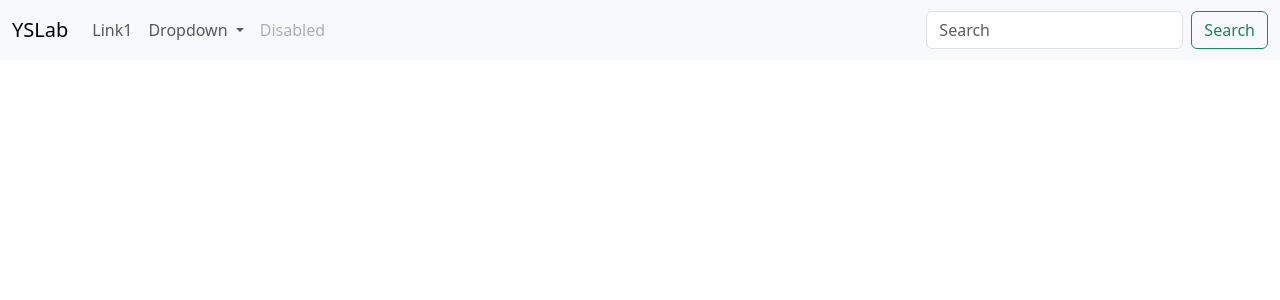
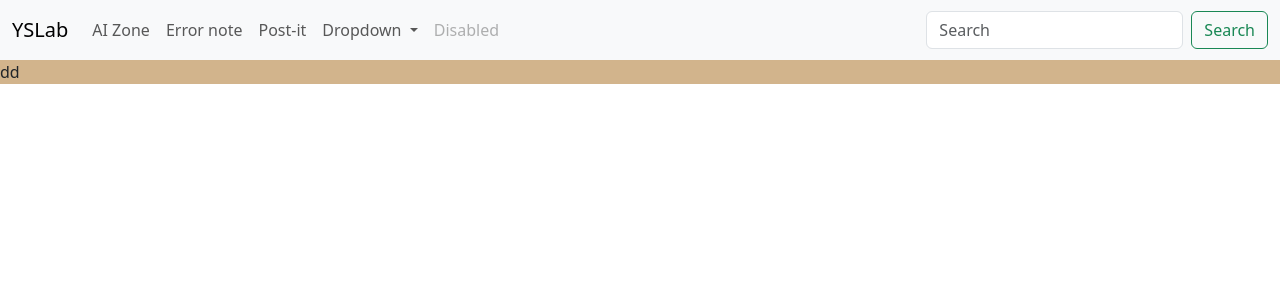
Before and after one commit to noonbbara/mysite, a Django app: page /main/ in a window 1280 px wide. Shown: the top 300 px of the page. Run offline with Django 5.2, Linux system fonts and the light colour scheme.

Commit message:
[UPDATE] 노트북에서 작업하기 위한 커밋...

```diff
--- a/djangoProject/templates/common/base.html
+++ b/djangoProject/templates/common/base.html
@@ -6,14 +6,21 @@
     <meta name="viewport" content="width=device-width, initial-scale=1">
     <title>YSLab</title>
     <link href="https://cdn.jsdelivr.net/npm/bootstrap@5.3.3/dist/css/bootstrap.min.css" rel="stylesheet" integrity="sha384-QWTKZyjpPEjISv5WaRU9OFeRpok6YctnYmDr5pNlyT2bRjXh0JMhjY6hW+ALEwIH" crossorigin="anonymous">
+
+    <style>
+    .main_body{
+        background-color: tan;
+        padding-top: 60px;
+        width: 100%;
+    }
+    </style>
+
 </head>
 
 <body>
 {% include 'common/navbar.html' %}
-<div id="main_content">
-    {% block content %}
-    {% endblock %}
-
+<div class="main_body">
+    <p>dd</p>
 </div>
 
 
--- a/djangoProject/templates/common/navbar.html
+++ b/djangoProject/templates/common/navbar.html
@@ -1,4 +1,4 @@
-<nav class="navbar navbar-expand-sm bg-body-tertiary" style="position: fixed; width: 100%; height: 60px;">
+<nav class="navbar navbar-expand-lg bg-body-tertiary" style="position: fixed; width: 100%; height: 60px">
     <div class="container-fluid">
         <a class="navbar-brand" href="#">YSLab</a>
         <button class="navbar-toggler" type="button" data-bs-toggle="collapse" data-bs-target="#navbarSupportedContent" aria-controls="navbarSupportedContent" aria-expanded="false" aria-label="Toggle navigation">
@@ -7,7 +7,13 @@
         <div class="collapse navbar-collapse" id="navbarSupportedContent">
             <ul class="navbar-nav me-auto mb-2 mb-lg-0">
                 <li class="nav-item">
-                    <a class="nav-link" href="#">Link1</a>
+                    <a class="nav-link" href="#">AI Zone</a>
+                </li>
+                <li class="nav-item">
+                    <a class="nav-link" href="#">Error note</a>
+                </li>
+                <li class="nav-item">
+                    <a class="nav-link" href="#">Post-it</a>
                 </li>
                 <li class="nav-item dropdown">
                     <a class="nav-link dropdown-toggle" href="#" role="button" data-bs-toggle="dropdown" aria-expanded="false">
```
